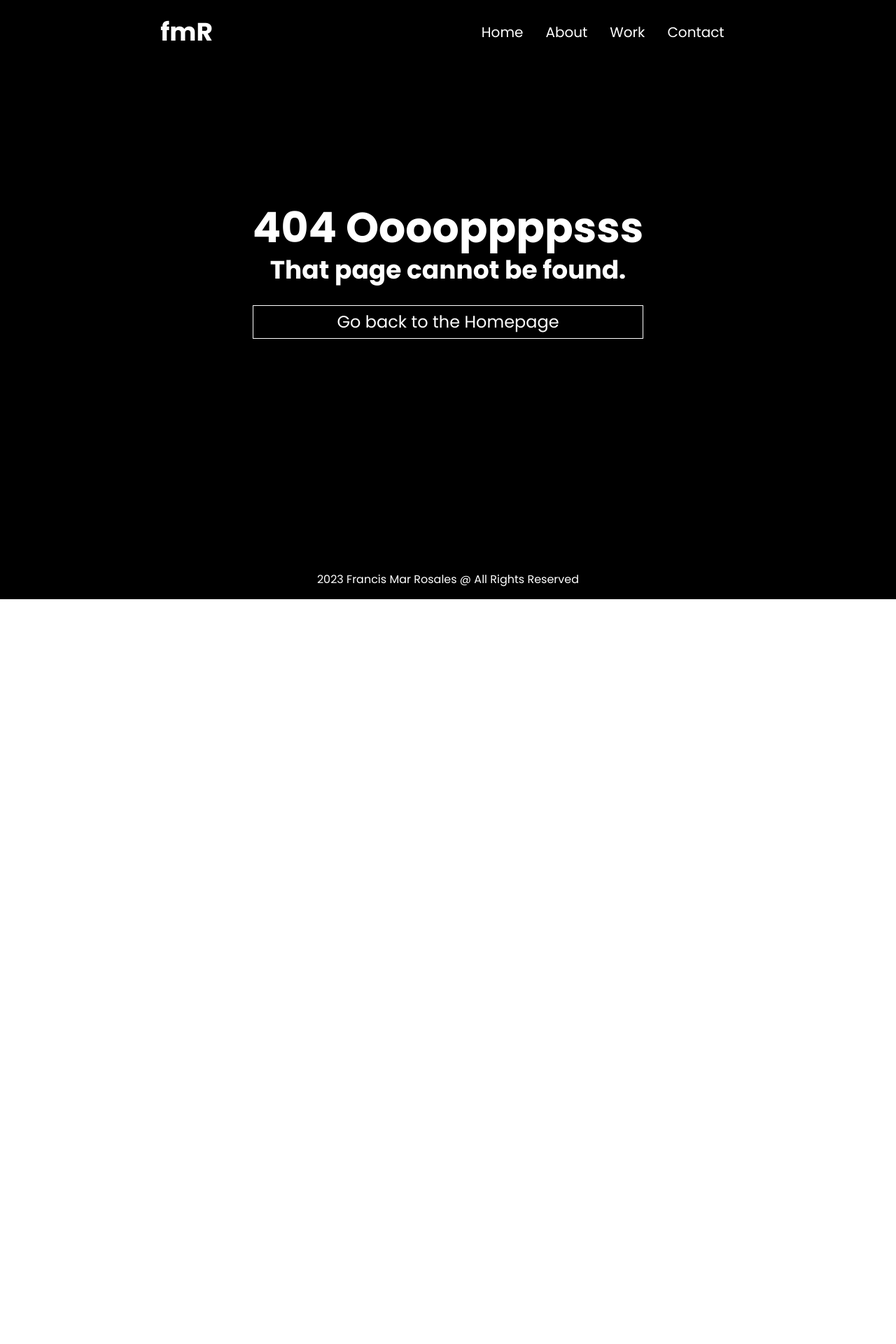
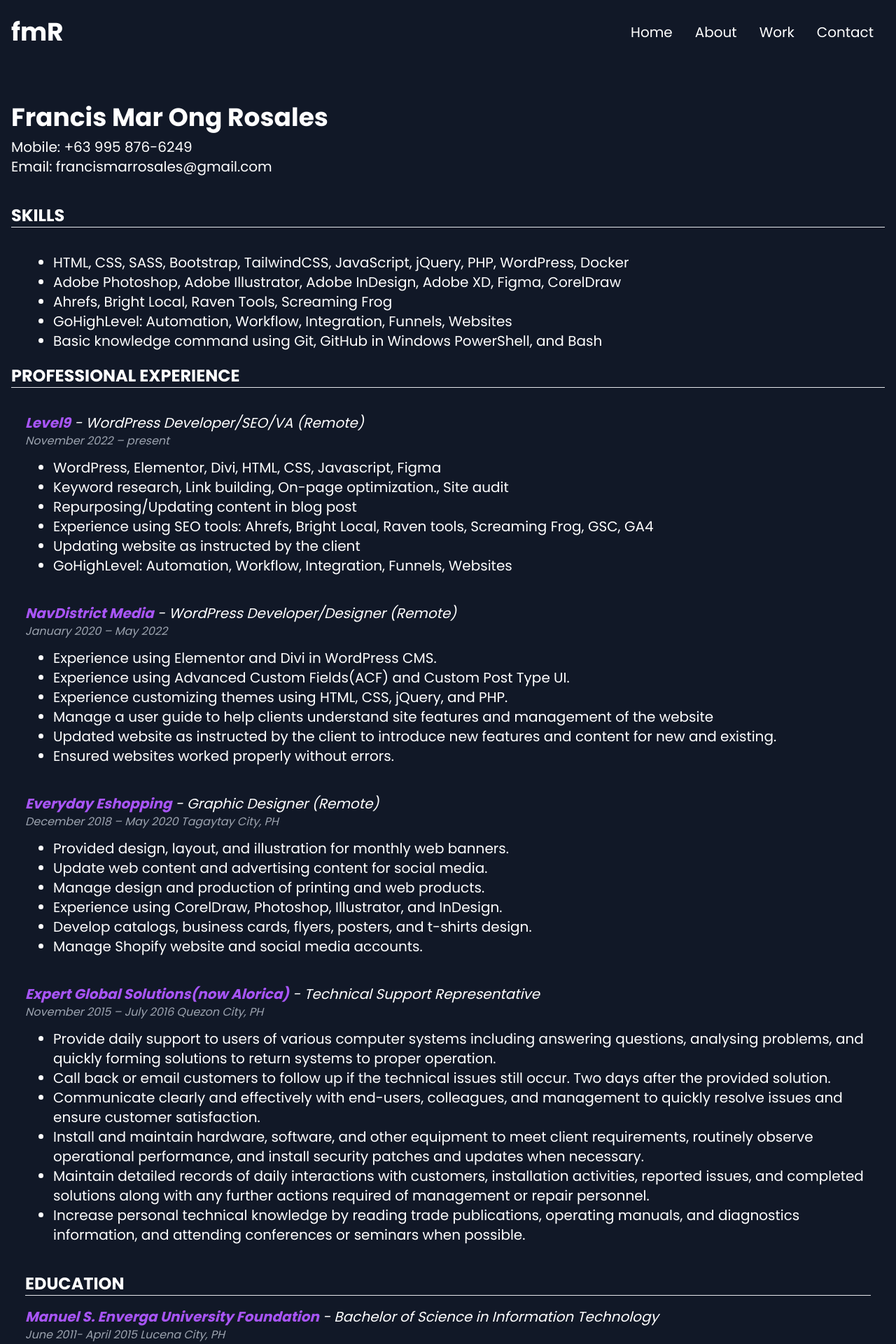
Before and after one commit to kitdea/next-tailwindcss-keithdev, a Next.js app: page /Resume in a window 1280 px wide. Before the commit this address had no page. Shown: the top 1920 px of the page at 70% size. Before the commit the page ends 856 px from the top, so only its background shows below. Built offline with nearby package versions, Linux system fonts and the light colour scheme.

Commit message:
modified pages and files

```diff
--- a/package.json
+++ b/package.json
@@ -9,6 +9,7 @@
     "lint": "next lint"
   },
   "dependencies": {
+    "@fortawesome/fontawesome-svg-core": "^6.4.0",
     "@next/font": "13.1.6",
     "eslint": "8.33.0",
     "eslint-config-next": "13.1.6",
--- a/src/components/Footer.js
+++ b/src/components/Footer.js
@@ -1,9 +1,17 @@
-import React from 'react'
+// import React from 'react'
 
 const Footer = () => {
   return (
-
-      <div className='text-white text-center p-4 bg-black'>2023 Francis Mar Rosales @ All Rights Reserved</div>
+    <div className="text-center text-white">
+      <div className='flex justify-center align-middle'>
+        <div className='mx-3 text-2xl'><a href=""><i className="fa-brands fa-linkedin-in"></i></a></div>
+        <div className='mx-3 text-2xl'><a href=""><i className="fa-brands fa-github"></i></a></div>
+        <div className='mx-3 text-2xl'><a href=""><i className="fa-brands fa-facebook-f"></i></a></div>
+      </div>
+      <div className='text-center p-4'>
+        <p>2023 Francis Mar Rosales @ All Rights Reserved</p>
+      </div>
+    </div>
 
   )
 }
--- a/src/components/Header.js
+++ b/src/components/Header.js
@@ -26,8 +26,8 @@ const Header = () => {
 
 
   return (
-    <div style={{backgroundColor: `${color}`}} className='fixed left-0 top-0 w-full z-10 ease-in duration-300'>
-      <div className='sm:w-full m-w-[1240px] m-auto flex justify-between items-center p-4 text-white xl:w-8/12'>
+    <div style={{backgroundColor: `${color}`}} className='left-0 top-0 w-full z-10 ease-in duration-300'>
+      <div className='container m-w-[1240px] m-auto flex justify-between items-center p-4 text-white'>
         <Link href='/'>
           <h1 style={{color: `${textColor}`}} className='font-bold text-4xl'>fmR</h1>
         </Link>
@@ -61,13 +61,13 @@ const Header = () => {
               <Link href='/'>Home</Link>
             </li>
             <li className='p-4 text-4xl hover:text-gray-300'>
-              <Link href='/about'>About</Link>
+              <Link href='/About'>About</Link>
             </li>
             <li className='p-4 text-4xl hover:text-gray-300'>
-              <Link href='/work'>Work</Link>
+              <Link href='/Work'>Work</Link>
             </li>
             <li className='p-4 text-4xl hover:text-gray-300'>
-              <Link href='/contact'>Contact</Link>
+              <Link href='/Contact'>Contact</Link>
             </li>
           </ul>
         </div>
--- a/src/components/Hero.js
+++ b/src/components/Hero.js
@@ -1,15 +1,14 @@
-import React from 'react'
 import Link from 'next/link'
 
 const Hero = ({ headingTitle, message }) => {
   return (
-    <div className='sm:w-full m-w-[1240px] xl:w-8/12 p-4 m-auto flex items-center align-middle justify-center h-[90vh] bg-fixed bg-cover bg-center'>
+    <div className='container p-4 m-auto flex items-center align-middle h-[90vh] bg-fixed bg-cover bg-center'>
       {/* overlay */}
       <div className=''/>
-      <div className='text-white p-5 z-[8]'>
+      <div className='text-white z-[8]'>
         <h2 className='text-7xl md:text-8xl font-bold'>{headingTitle}</h2>
         <p className='py-5 text-3xl'>{message}</p>
-        <button className='text-2xl px-8 py-2 border'>
+        <button className='text-2xl px-8 py-2 border hover:border-purple-500 hover:text-purple-500'>
           <Link href='/Contact'>Get Started</Link>
         </button>
       </div>
--- a/src/components/Layout.js
+++ b/src/components/Layout.js
@@ -1,14 +1,14 @@
-import Footer from './Footer';
-import Header from './Header';
+
 
 const Layout = ({ children }) => {
   return (
 
-    <div className='flex flex-col align-middle justify-center h-screen bg-cover bg-center'>
-      <div className='absolute top-0 left-0 right-0 bottom-0 bg-black z-[2]'>
+    <div className=''>
+      <div className='bg-gray-900 z-[2]'>
         { children }
       </div>
     </div>
+
   )
 }
 
--- a/src/pages/About.js
+++ b/src/pages/About.js
@@ -1,5 +1,5 @@
-import React from 'react'
 import Head from 'next/head'
+import Link from 'next/link'
 
 const About = () => {
   return (
@@ -10,7 +10,7 @@ const About = () => {
         <link rel="icon" href="/favicon.ico" />
       </Head>
 
-      <div className="sm:w-full m-w-[1240px] xl:w-8/12 p-4 text-white m-auto flex flex-col align-middle justify-center h-[90vh] bg-fixed">
+      <div className="container p-4 text-white m-auto flex flex-col align-middle justify-center h-[90vh] bg-fixed">
       <div>
         <h1 className="text-7xl md:text-7xl font-bold mb-10">About Me</h1>
         <p className="text-xl mb-4">
@@ -28,8 +28,13 @@ const About = () => {
         <p className="text-xl mb-4">
           Thank you for visiting my website. Hope to work with you soon!
         </p>
+
+          <div>
+            <p className='text-xl text-purple-500 underline'><span className='font-bold'><Link href='/Resume'>CV/Resume</ Link></span></p>
+          </div>
         </div>
       </div>
+
     </div>
   )
 }
--- a/src/pages/Contact.js
+++ b/src/pages/Contact.js
@@ -10,10 +10,11 @@ const Contact = () => {
         <link rel="icon" href="/favicon.ico" />
       </Head>
 
-      <div className="sm:w-full m-w-[1240px] xl:w-8/12 p-4 text-white m-auto flex flex-col align-middle justify-center h-[90vh] bg-fixed">
+      <div className="container p-4 text-white m-auto flex flex-col align-middle justify-center h-[90vh] bg-fixed">
         <div>
           <h1 className="text-7xl md:text-7xl font-bold mb-10">Contact</h1>
-          <h2 className='text-2xl'>francismarrosales@gmail.com</h2>
+          <h2 className='text-2xl'><span className="font-bold">WhatsApp:</span> <span className="cursor-pointer hover:text-purple-500">+63 995 876-6249</span></h2>
+          <h3 className='text-2xl'><span className="font-bold">Email:</span> <a className="hover:text-purple-500" href="mailto:francismarrosales@gmail.com">francismarrosales@gmail.com</a></h3>
         </div>
       </div>
     </div>
--- /dev/null
+++ b/src/pages/Resume.js
@@ -0,0 +1,105 @@
+import Head from 'next/head'
+
+const Resume = () => {
+  return (
+    <div>
+      <Head>
+        <title>fmR | Resume</title>
+        <meta name="keywords" content="web developer" />
+        <link rel="icon" href="/favicon.ico" />
+      </Head>
+      <div className='container p-4 text-white m-auto flex flex-col align-middle justify-center cursor-default select-none'>
+
+        <div className='mt-10 mb-10'>
+          <h1 className='text-3xl md:text-4xl font-bold mb-2'>Francis Mar Ong Rosales</h1>
+          <h4 className='md:text-xl'>Mobile: +63 995 876-6249</h4>
+          <h5 className='md:text-xl'>Email: francismarrosales@gmail.com</h5>
+        </div>
+
+        <div>
+          <div className=''>
+            <h2 className='text-2xl md:text-2xl font-bold uppercase mb-4 border-b'>Skills</h2>
+          </div>
+          <div className='p-5 hover:bg-gray-800'>
+            <ul className='md:text-xl ml-10 list-disc'>
+            <li>HTML, CSS, SASS, Bootstrap, TailwindCSS, JavaScript, jQuery, PHP, WordPress, Docker</li>
+            <li>Adobe Photoshop, Adobe Illustrator, Adobe InDesign, Adobe XD, Figma, CorelDraw</li>
+            <li>Ahrefs, Bright Local, Raven Tools, Screaming Frog</li>
+            <li>GoHighLevel: Automation, Workflow, Integration, Funnels, Websites</li>
+            <li>Basic knowledge command using Git, GitHub in Windows PowerShell, and Bash</li>
+          </ul>
+          </div>
+        </div>
+
+        <div className=''>
+          <div>
+            <h2 className='text-2xl md:text-2xl font-bold uppercase mb-4 border-b'>Professional Experience</h2>
+          </div>
+          <div className='p-5 hover:bg-gray-800'>
+            <h3 className='md:text-xl italic'><span className='font-bold text-purple-500'>Level9</span> - WordPress Developer/SEO/VA (Remote)</h3>
+            <h5 className='text-gray-400 italic mb-3'>November 2022 – present</h5>
+            <ul className='md:text-xl ml-10 list-disc'>
+              <li>WordPress, Elementor, Divi, HTML, CSS, Javascript, Figma</li>
+              <li>Keyword research, Link building, On-page optimization., Site audit  </li>
+              <li>Repurposing/Updating content in blog post</li>
+              <li>Experience using SEO tools: Ahrefs, Bright Local, Raven tools, Screaming Frog, GSC, GA4</li>
+              <li>Updating website as instructed by the client</li>
+              <li>GoHighLevel: Automation, Workflow, Integration, Funnels, Websites</li>
+            </ul>
+          </div>
+
+        </div>
+
+        <div className='p-5 hover:bg-gray-800'>
+          <h3 className='md:text-xl italic'><span className='font-bold text-purple-500'>NavDistrict Media</span> - WordPress Developer/Designer (Remote)</h3>
+          <h5 className='text-gray-400 italic mb-3'>January 2020 – May 2022</h5>
+          <ul className='md:text-xl ml-10 list-disc'>
+            <li>Experience using Elementor and Divi in WordPress CMS.</li>
+            <li>Experience using Advanced Custom Fields(ACF) and Custom Post Type UI.</li>
+            <li>Experience customizing themes using HTML, CSS, jQuery, and PHP.</li>
+            <li>Manage a user guide to help clients understand site features and management of the website</li>
+            <li>Updated website as instructed by the client to introduce new features and content for new and existing.</li>
+            <li>Ensured websites worked properly without errors.</li>
+          </ul>
+        </div>
+
+        <div className='p-5 hover:bg-gray-800'>
+          <h3 className='md:text-xl italic'><span className='font-bold text-purple-500'>Everyday Eshopping</span> - Graphic Designer (Remote)</h3>
+          <h5 className='text-gray-400 italic mb-3'>December 2018 – May 2020 Tagaytay City, PH</h5>
+          <ul className='md:text-xl ml-10 list-disc'>
+            <li>Provided design, layout, and illustration for monthly web banners.</li>
+            <li>Update web content and advertising content for social media.</li>
+            <li>Manage design and production of printing and web products.</li>
+            <li>Experience using CorelDraw, Photoshop, Illustrator, and InDesign.</li>
+            <li>Develop catalogs, business cards, flyers, posters, and t-shirts design.</li>
+            <li>Manage Shopify website and social media accounts.</li>
+          </ul>
+        </div>
+
+        <div className='p-5 hover:bg-gray-800'>
+          <h3 className='md:text-xl italic'><span className='font-bold text-purple-500'>Expert Global Solutions(now Alorica)</span> - Technical Support Representative</h3>
+          <h5 className='text-gray-400 italic mb-3'>November 2015 – July 2016 Quezon City, PH</h5>
+          <ul className='md:text-xl ml-10 list-disc'>
+            <li>Provide daily support to users of various computer systems including answering questions, analysing problems, and quickly forming solutions to return systems to proper operation.</li>
+            <li>Call back or email customers to follow up if the technical issues still occur. Two days after the provided solution.</li>
+            <li>Communicate clearly and effectively with end-users, colleagues, and management to quickly resolve issues and ensure customer satisfaction.</li>
+            <li>Install and maintain hardware, software, and other equipment to meet client requirements, routinely observe operational performance, and install security patches and updates when necessary.</li>
+            <li>Maintain detailed records of daily interactions with customers, installation activities, reported issues, and completed solutions along with any further actions required of management or repair personnel.</li>
+            <li>Increase personal technical knowledge by reading trade publications, operating manuals, and diagnostics information, and attending conferences or seminars when possible.</li>
+          </ul>
+        </div>
+
+        <div className='p-5 hover:bg-gray-800'>
+          <div className=''>
+            <h2 className='text-2xl md:text-2xl font-bold uppercase mb-4 border-b'>Education</h2>
+          </div>
+          <h3 className='md:text-xl italic'><span className='font-bold text-purple-500'>Manuel S. Enverga University Foundation</span> - Bachelor of Science in Information Technology</h3>
+          <h5 className='text-gray-400 italic mb-3'>June 2011- April 2015 Lucena City, PH</h5>
+        </div>
+
+      </div>
+    </div>
+  )
+}
+
+export default Resume
--- a/src/pages/Work.js
+++ b/src/pages/Work.js
@@ -1,6 +1,4 @@
-import React from 'react'
 import Head from 'next/head'
-import Image from 'next/image'
 
 const Work = () => {
   return (
@@ -11,51 +9,50 @@ const Work = () => {
         <link rel="icon" href="/favicon.ico" />
       </Head>
 
-      <div className="sm:w-full m-w-[1240px] xl:w-8/12 text-white m-auto flex flex-col align-middle justify-center h-[90vh] bg-fixed ">
+      <div className="container text-white m-auto flex flex-col align-middle justify-center h-[90vh] bg-fixed p-4">
         <div>
           <h1 className='text-7xl md:text-7xl font-bold mb-10'>Project</h1>
         </div>
 
-        <div className="mx-auto mt-10 grid max-w-2xl grid-cols-1 gap-y-16 gap-x-8 border-t border-gray-200 pt-10 sm:mt-16 sm:pt-16 lg:mx-0 lg:max-w-none lg:grid-cols-3">
-          <article class="flex max-w-xl flex-row items-start justify-between">
+        <div className="mx-auto grid max-w-2xl grid-cols-1 gap-y-16 gap-x-8 lg:mx-0 lg:max-w-none lg:grid-cols-3">
+          <article class="flex max-w-xl flex-row items-start justify-between border border-gray-500 p-5 rounded-xl">
 
             <div class="group relative">
-              <h3 class="mt-3 text-xl font-semibold leading-6 text-white group-hover:text-gray-2  00">
+              <h3 class="mt-3 text-3xl font-semibold leading-6 text-white group-hover:text-gray-2  00">
                 <a href="#">
                   <span class="absolute inset-0"></span>
                   Project 1
                 </a>
               </h3>
-              <p class="mt-5 text-sm leading-6 text-white line-clamp-3">Illo sint voluptas. Error voluptates culpa eligendi. Hic vel totam vitae illo. Non aliquid explicabo necessitatibus unde. Sed exercitationem placeat consectetur nulla deserunt vel. Iusto corrupti dicta.</p>
+              <p class="mt-5 text-lg leading-6 text-white line-clamp-3">Illo sint voluptas. Error voluptates culpa eligendi. Hic vel totam vitae illo. Non aliquid explicabo necessitatibus unde. Sed exercitationem placeat consectetur nulla deserunt vel. Iusto corrupti dicta.</p>
             </div>
 
           </article>
-          <article class="flex max-w-xl flex-row items-start justify-between">
+          <article class="flex max-w-xl flex-row items-start justify-between border border-gray-500 p-5 rounded-xl">
 
             <div class="group relative">
-              <h3 class="mt-3 text-xl font-semibold leading-6 text-white group-hover:text-gray-2  00">
+              <h3 class="mt-3 text-3xl font-semibold leading-6 text-white group-hover:text-gray-2  00">
                 <a href="#">
                   <span class="absolute inset-0"></span>
                   Project 2
                 </a>
               </h3>
-              <p class="mt-5 text-sm leading-6 text-white line-clamp-3">Illo sint voluptas. Error voluptates culpa eligendi. Hic vel totam vitae illo. Non aliquid explicabo necessitatibus unde. Sed exercitationem placeat consectetur nulla deserunt vel. Iusto corrupti dicta.</p>
+              <p class="mt-5 text-lg leading-6 text-white line-clamp-3">Illo sint voluptas. Error voluptates culpa eligendi. Hic vel totam vitae illo. Non aliquid explicabo necessitatibus unde. Sed exercitationem placeat consectetur nulla deserunt vel. Iusto corrupti dicta.</p>
             </div>
 
           </article>
-          <article class="flex max-w-xl flex-row items-start justify-between">
-
+          <article class="flex max-w-xl flex-row items-start justify-between border border-gray-500 p-5 rounded-xl">
             <div class="group relative">
-              <h3 class="mt-3 text-xl font-semibold leading-6 text-white group-hover:text-gray-2  00">
+              <h3 class="mt-3 text-3xl font-semibold leading-6 text-white group-hover:text-gray-2  00">
                 <a href="#">
                   <span class="absolute inset-0"></span>
                   Project 3
                 </a>
               </h3>
-              <p class="mt-5 text-sm leading-6 text-white line-clamp-3">Illo sint voluptas. Error voluptates culpa eligendi. Hic vel totam vitae illo. Non aliquid explicabo necessitatibus unde. Sed exercitationem placeat consectetur nulla deserunt vel. Iusto corrupti dicta.</p>
+              <p class="mt-5 text-lg leading-6 text-white line-clamp-3">Illo sint voluptas. Error voluptates culpa eligendi. Hic vel totam vitae illo. Non aliquid explicabo necessitatibus unde. Sed exercitationem placeat consectetur nulla deserunt vel. Iusto corrupti dicta.</p>
             </div>
+          </article>
 
-          </article>
         </div>
 
       </div>
--- a/src/pages/_document.js
+++ b/src/pages/_document.js
@@ -3,7 +3,9 @@ import { Html, Head, Main, NextScript } from 'next/document'
 export default function Document() {
   return (
     <Html lang="en">
-      <Head />
+      <Head >
+
+      </Head>
       <body>
         <Main />
         <NextScript />
--- a/src/pages/index.js
+++ b/src/pages/index.js
@@ -8,9 +8,10 @@ function HomePage() {
         <Head>
           <title>Web Developer | Web Designer | SEO in the Philippines</title>
           <meta name='description' content='Web Developer Web Designer SEO Philippines' />
+          <link rel="stylesheet" href="https://cdnjs.cloudflare.com/ajax/libs/font-awesome/6.4.0/css/all.min.css" integrity="sha512-iecdLmaskl7CVkqkXNQ/ZH/XLlvWZOJyj7Yy7tcenmpD1ypASozpmT/E0iPtmFIB46ZmdtAc9eNBvH0H/ZpiBw==" crossorigin="anonymous" referrerpolicy="no-referrer" />
           <link rel='icon' href='/favicon.ico' />
         </Head>
-        <Hero headingTitle='Hi I&#39;m Francis' message='#WebDeveloper #WebDesigner #SEO | based in Philippines' />
+        <Hero headingTitle='Hi I&#39;m Francis' message='#WebDeveloper #WebDesigner #SEO | based in the Philippines' />
     </div>
   )
 }
```
Also changed, not shown: 1 other file (tests, documents, lock files or other folders).
